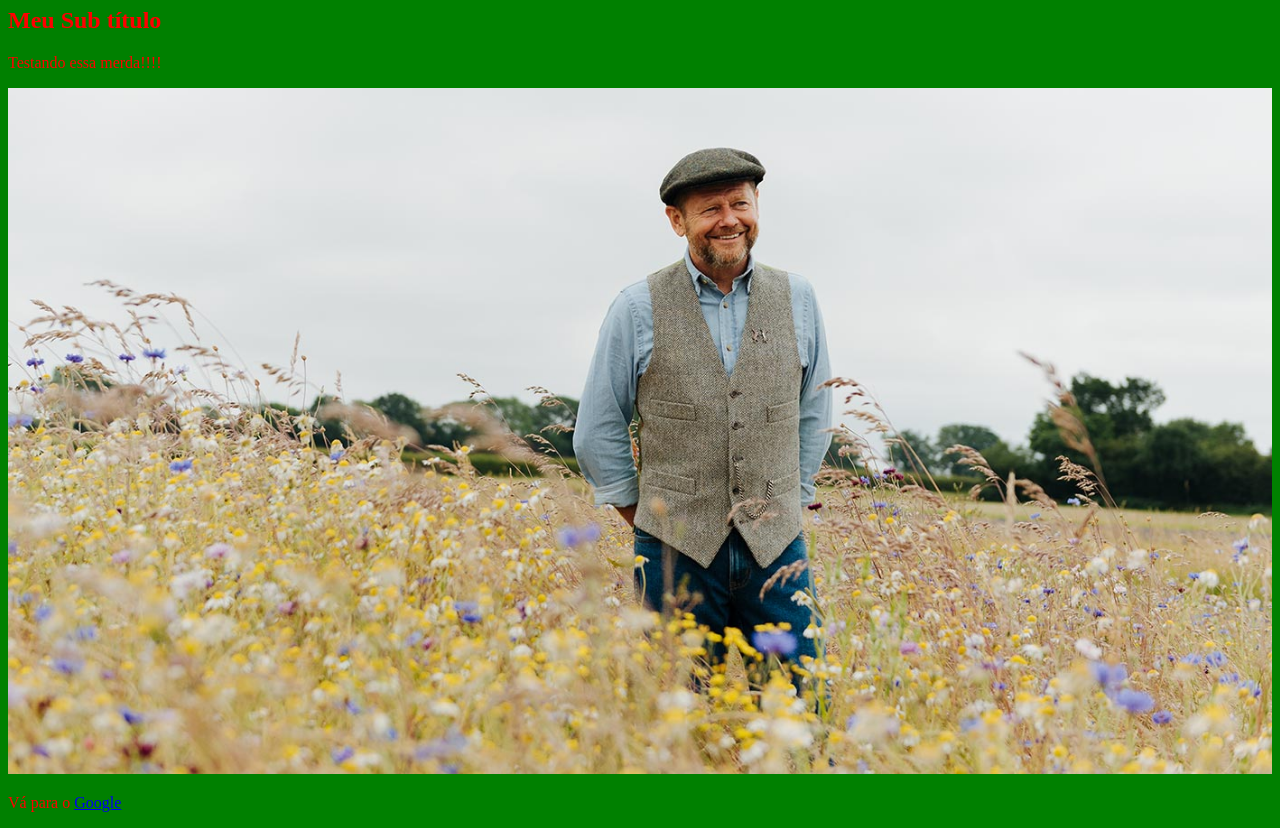
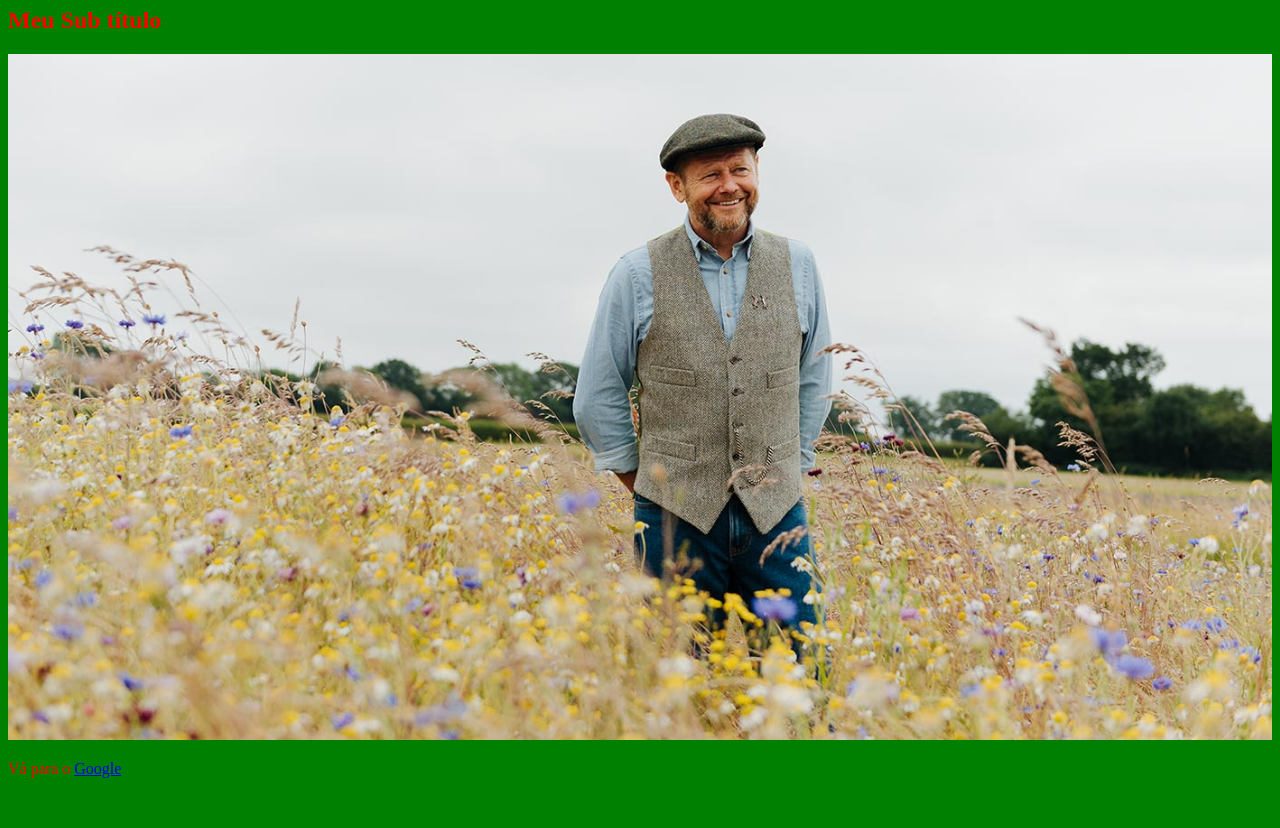
Before and after one commit to pachecolucas/contador-noite, a plain HTML site: page index.html in a window 1280 px wide. Shown: the part 73-901 px from the top of the page. After the commit the page ends 867 px from the top, so only its background shows below. Drawn offline with Linux system fonts and the light colour scheme.

Commit message:
Update index.html

```diff
--- a/index.html
+++ b/index.html
@@ -19,7 +19,6 @@
     <body>
         <h1>Meu Título</h1>
         <h2>Meu Sub título</h2>
-        <p>Testando essa merda!!!!</p>
         <img onclick="trocaFundo()" src="foto.jpg" alt="">
         <p>Vá para o <a href="https://www.google.com">Google</a></p>
         <script>
```
